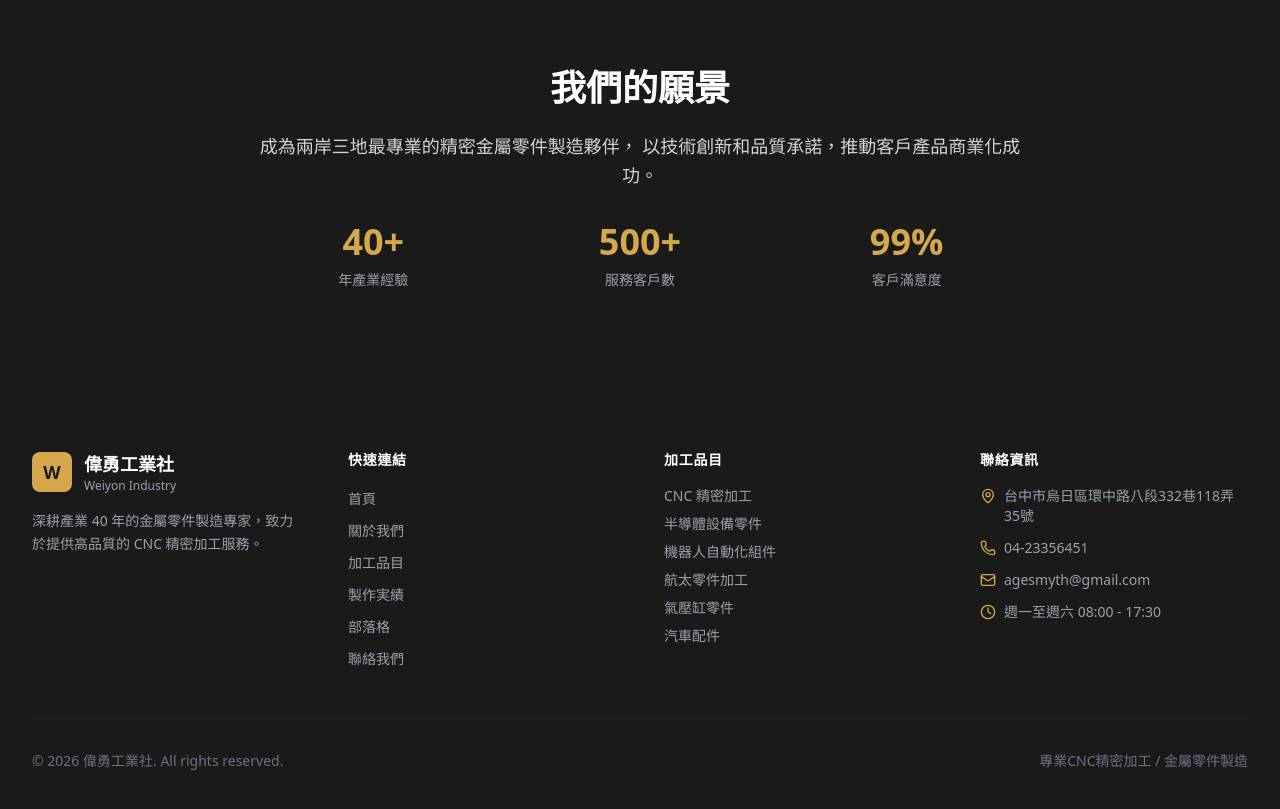
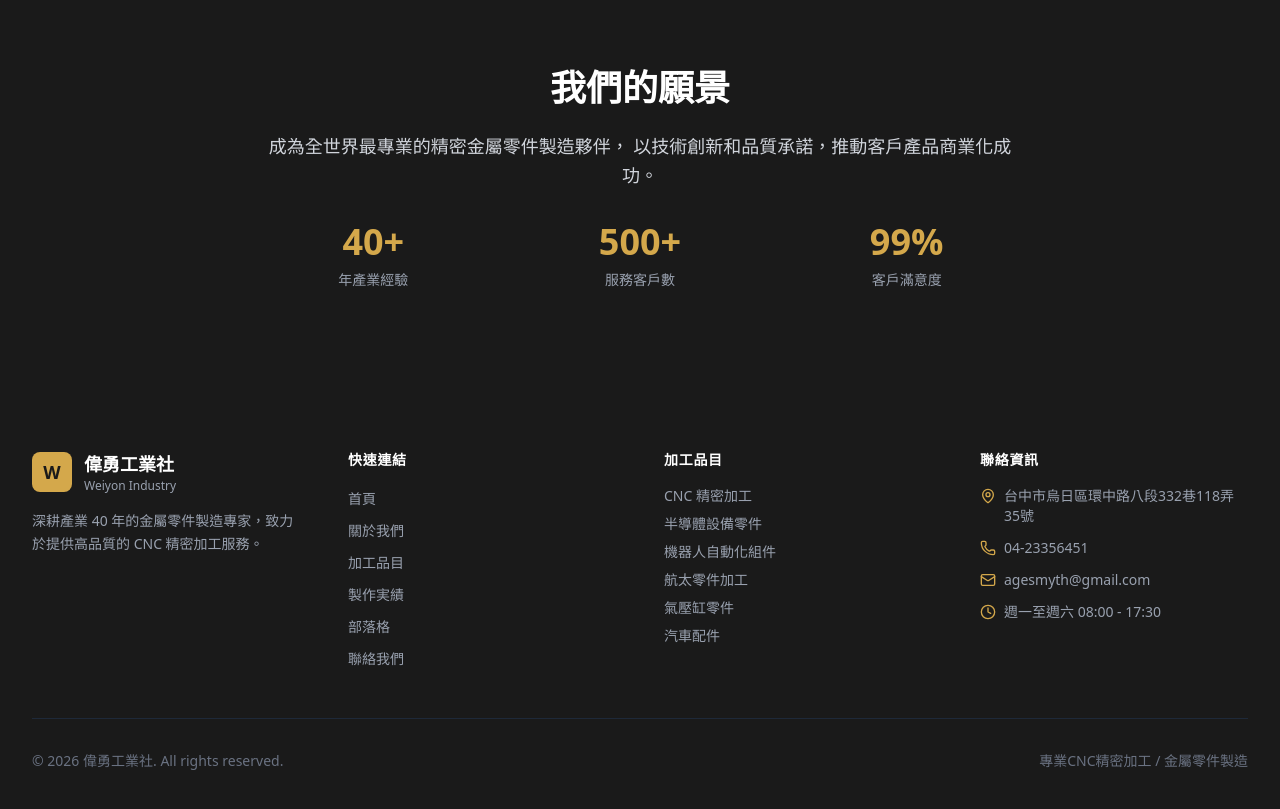
Before and after one commit to brucenote/weiyon, a Next.js app: page /about in a window 1280 px wide. Shown: the part 1620-2429 px from the top of the page. Built offline with nearby package versions, Linux system fonts and the light colour scheme.

Commit message:
Fix: 改成全世界

```diff
--- a/src/app/about/page.tsx
+++ b/src/app/about/page.tsx
@@ -124,7 +124,7 @@ export default function AboutPage() {
               我們的願景
             </h2>
             <p className="text-lg text-gray-300 leading-relaxed">
-              成為兩岸三地最專業的精密金屬零件製造夥伴，
+              成為全世界最專業的精密金屬零件製造夥伴，
               以技術創新和品質承諾，推動客戶產品商業化成功。
             </p>
             <div className="mt-8 grid grid-cols-3 gap-8">
```
